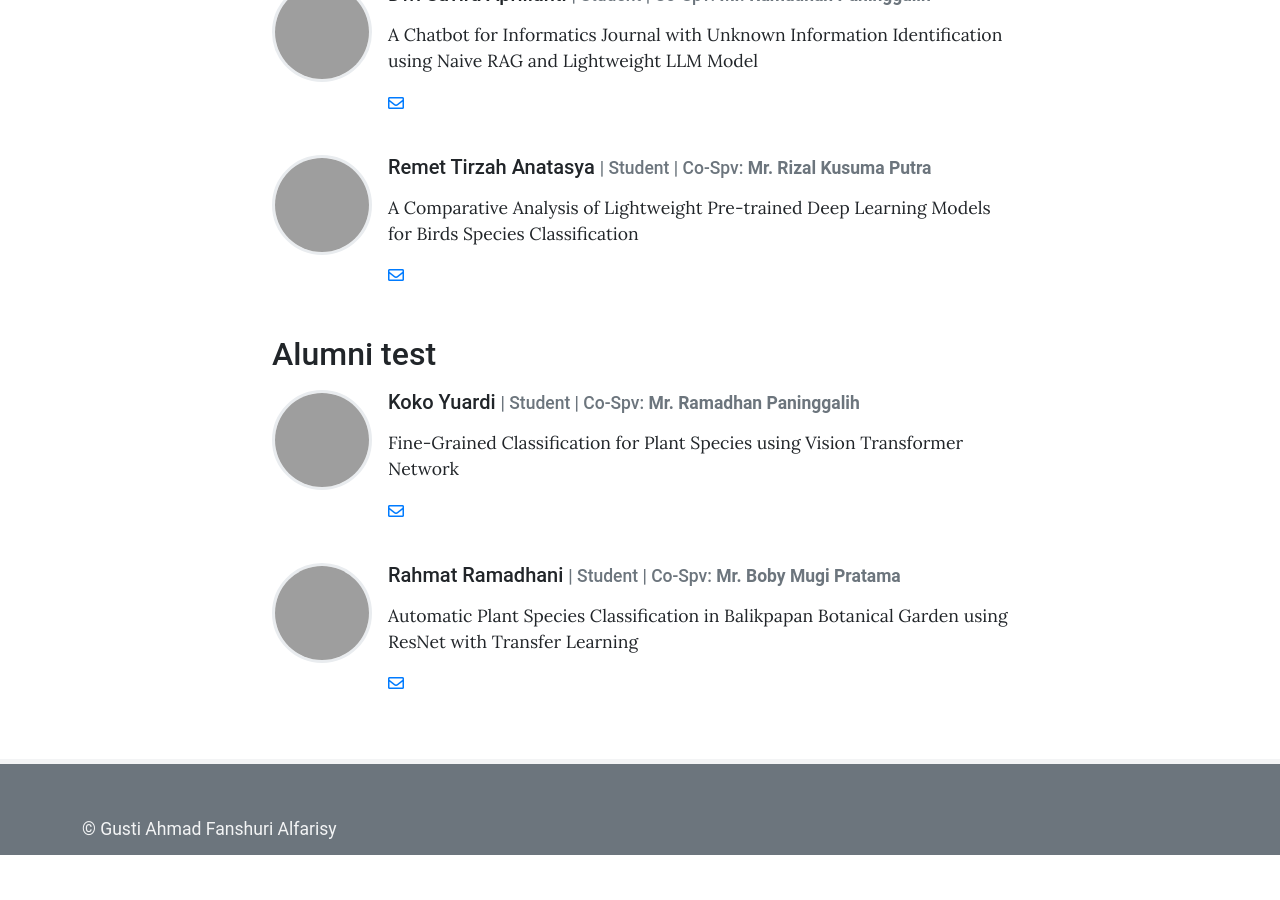
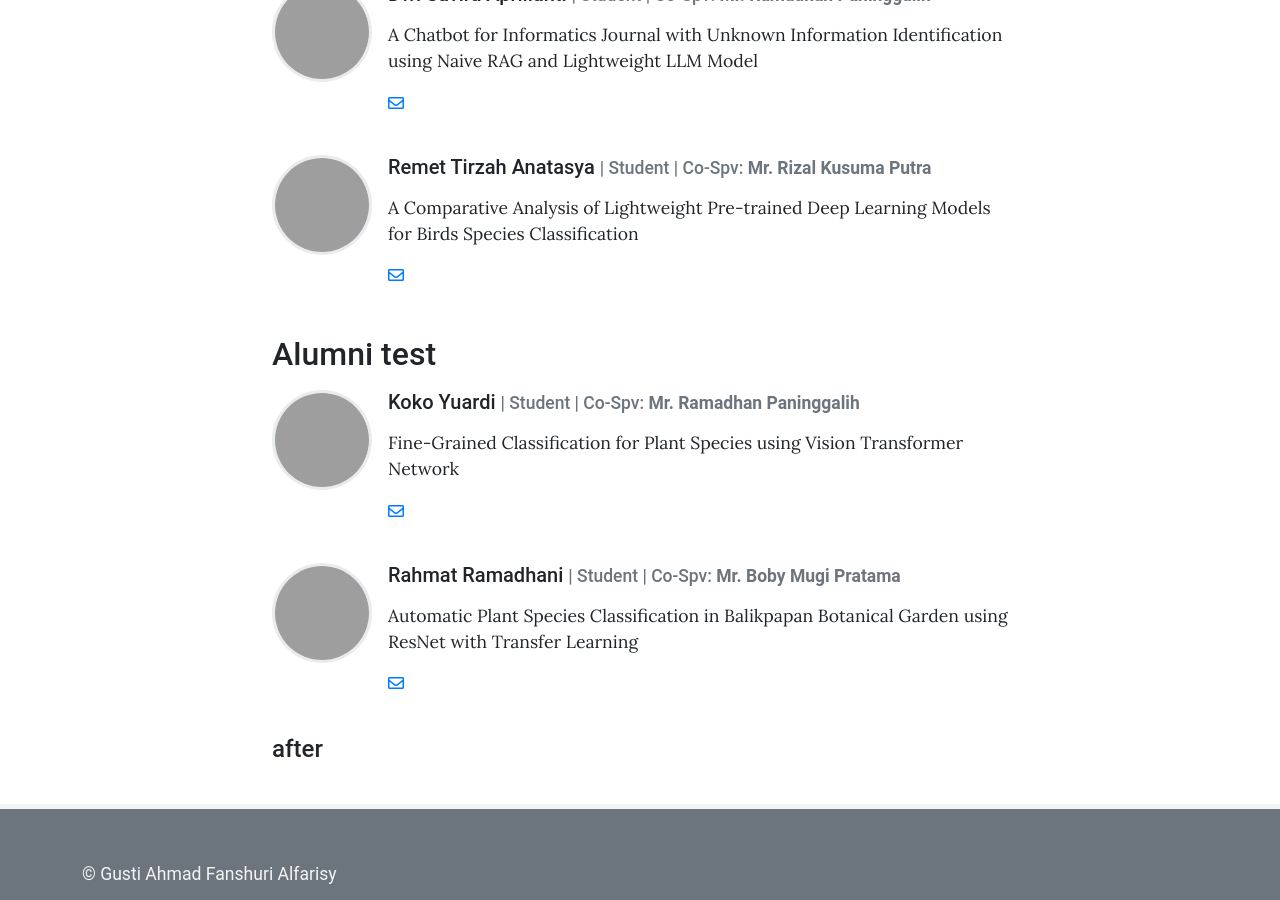
Before and after one commit to gusti-alfarisy/gusti-alfarisy.github.io, a Jekyll site: the page built from pages/team.md, in a window 1280 px wide and 900 px high, scrolled down 2223 px, cut to the strip 0-900 px from the top of the window. Built offline with Jekyll 4.4.1, drawn with Linux system fonts in a browser that asks for light colours; some web fonts are replaced; before the commit the page ends 3078 px from its top, so only the background shows below that; grey boxes are pictures that could not be loaded.

Commit message:
change layout

```diff
--- a/_layouts/team.html
+++ b/_layouts/team.html
@@ -148,9 +148,5 @@ description: Template for team page.
 
   </div>
 {% endfor %}
-<!--      <h5 id="{{ member.alumni | strip | url_encode }}">-->
-<!--        {{ member.name }}-->
-<!--        {% if member.role %}-->
-<!--        <small class="text-muted">| {{ member.role }} | {% if member.cospv %}  Co-Spv: <strong> {{ member.cospv }} </strong>  {% endif %} </small>-->
-<!--        {% endif %}-->
-<!--      </h5>-->
+
+<h4> after</h4>
```
